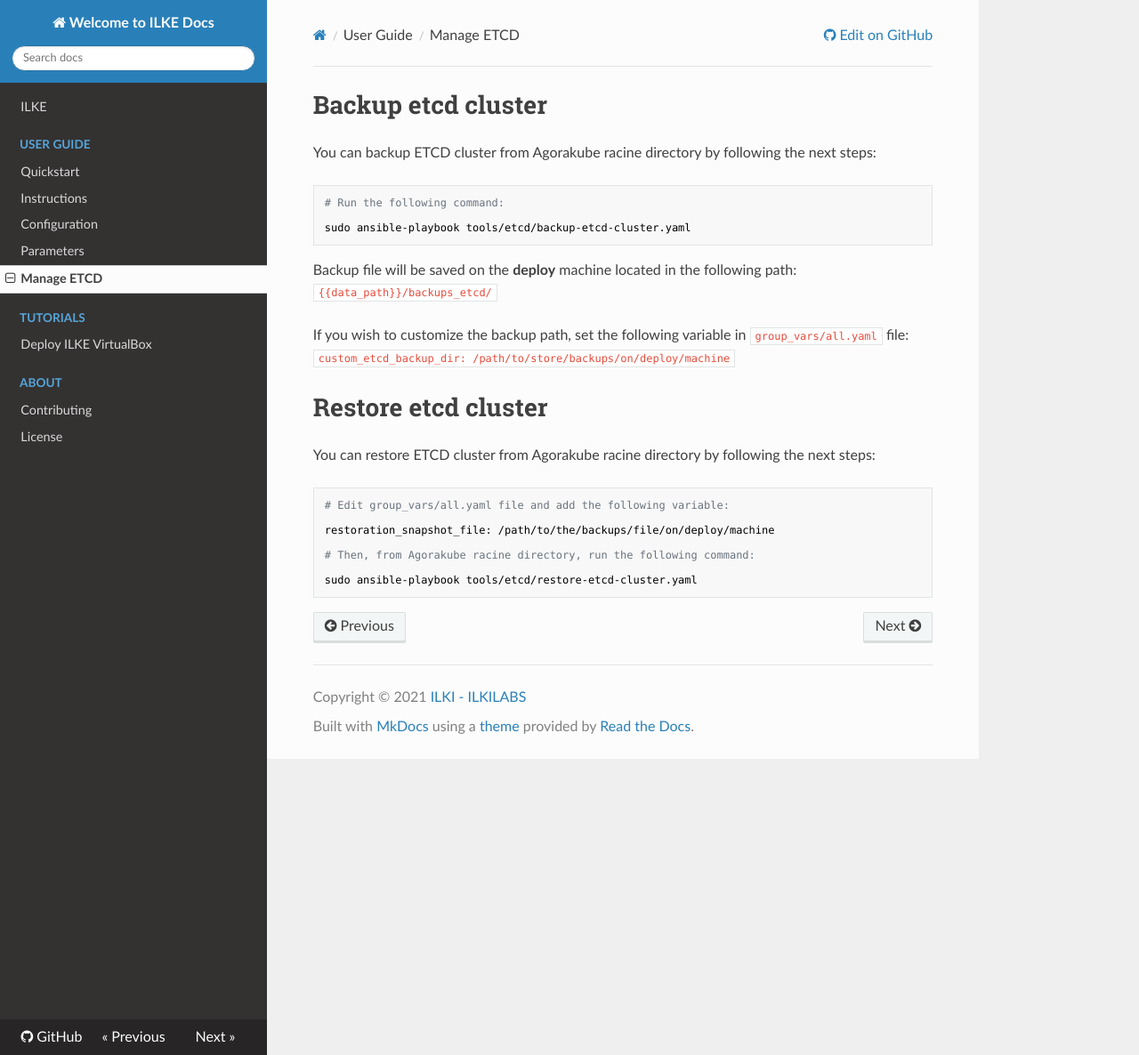
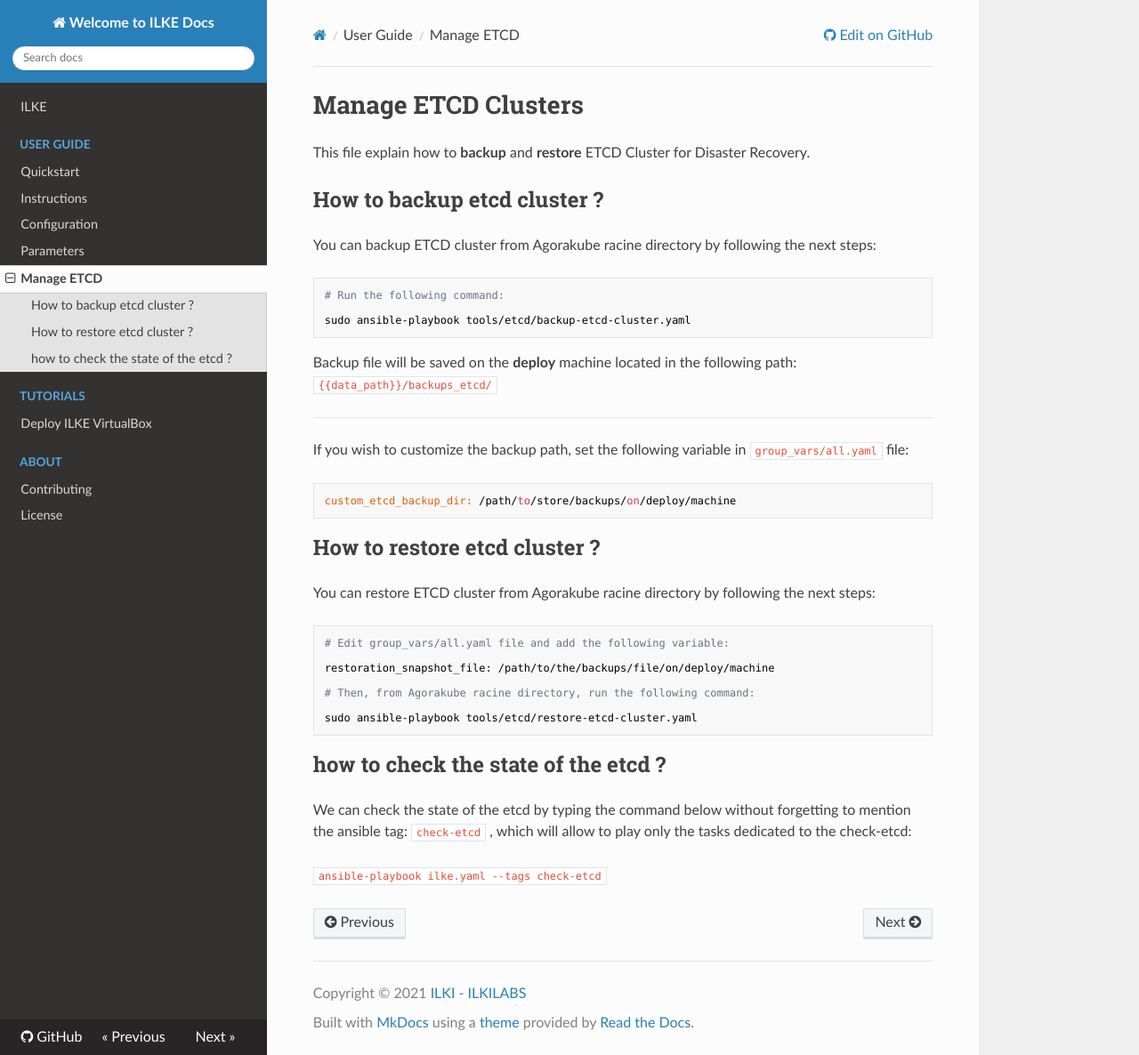
Before and after one commit to pierreilki/documentation, an MkDocs documentation site: the page built from docs/main/etcd_management.md, in a window 1280 px wide and 1186 px high. Shown: the whole window at 89% size. Built offline with MkDocs 1.6.1, drawn with Linux system fonts in a browser that asks for light colours; nearby versions of some CDN libraries.

Commit message:
Update etcd_management.md

````diff
--- a/docs/main/etcd_management.md
+++ b/docs/main/etcd_management.md
@@ -1,4 +1,8 @@
-# Backup etcd cluster
+# Manage ETCD Clusters
+
+This file explain how to **backup** and **restore** ETCD Cluster for Disaster Recovery.
+
+## How to backup etcd cluster ?
 
 You can backup ETCD cluster from Agorakube racine directory by following the next steps:
 
@@ -6,14 +10,22 @@ You can backup ETCD cluster from Agorakube racine directory by following the nex
 # Run the following command:
 
 sudo ansible-playbook tools/etcd/backup-etcd-cluster.yaml
+
 ```
 
 Backup file will be saved on the **deploy** machine located in the following path: ```{{data_path}}/backups_etcd/```
 
+
+
+---
 If you wish to customize the backup path, set the following variable in ```group_vars/all.yaml``` file:
-``` custom_etcd_backup_dir: /path/to/store/backups/on/deploy/machine ```
 
-# Restore etcd cluster
+```
+custom_etcd_backup_dir: /path/to/store/backups/on/deploy/machine
+
+```
+
+## How to restore etcd cluster ?
 
 You can restore ETCD cluster from Agorakube racine directory by following the next steps:
 
@@ -26,3 +38,10 @@ restoration_snapshot_file: /path/to/the/backups/file/on/deploy/machine
 
 sudo ansible-playbook tools/etcd/restore-etcd-cluster.yaml
 ```
+
+## how to check the state of the etcd ?
+
+We can check the state of the etcd by typing the command below without forgetting to mention the ansible tag: ```check-etcd``` , which will
+allow to play only the tasks dedicated to the check-etcd:
+
+```ansible-playbook ilke.yaml --tags check-etcd```
````
